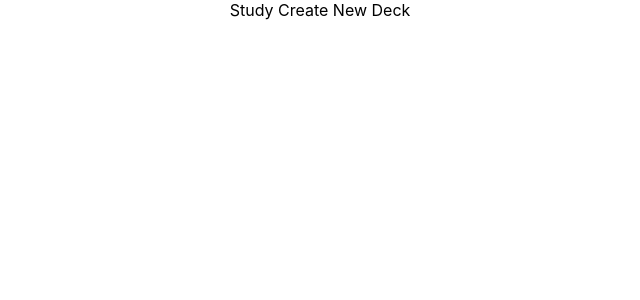
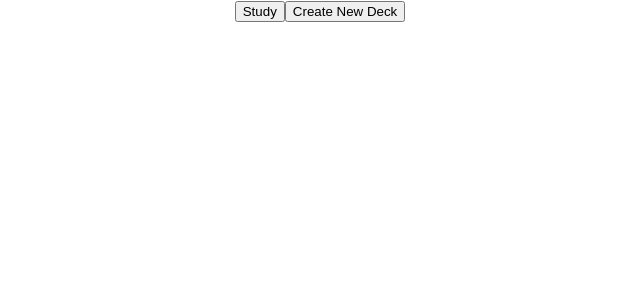
Before and after one commit to Matrawick/urban-rotary-phone, a React (Create React App) app in the folder flashcards/: page / in a window 1280 px wide. Shown: the top 300 px of the page, without its empty margins (320-960 px from the left). Built offline with nearby package versions, Linux system fonts and the light colour scheme.

Commit message:
Figured out how to have a button

```diff
--- a/flashcards/src/App.js
+++ b/flashcards/src/App.js
@@ -2,7 +2,7 @@ import logo from './logo.svg';
 import './App.css';
 
 
-import Menu from "./Components/Menu";
+import MainMenu from "./Components/MainMenu";
 import "./App.css";
 import React, { useState } from "react";
 
@@ -11,7 +11,7 @@ function App() {
   let [showMenu, setShowMenu] = useState(true);
   return (
     <div className="App">
-      {showMenu && <Menu />}
+      {showMenu && <MainMenu />}
     </div>
   );
 }
--- /dev/null
+++ b/flashcards/src/Components/MainMenu.js
@@ -0,0 +1,19 @@
+import React from "react";
+
+function MainMenu() {
+  const handleStudy = () => {
+    alert("Study clicked");
+  };
+  const handleDeck = () => {
+    alert("Deck clicked...");
+  };
+  return (
+    <div>
+      <button onClick={handleStudy}>Study</button>
+      <button type="submit" onClick={handleDeck}>Create New Deck</button>
+
+    </div>
+  );
+}
+
+export default MainMenu;
--- a/flashcards/src/Components/Menu.js
+++ /dev/null
@@ -1,7 +0,0 @@
-import React from "react";
-
-function Menu() {
-  return <div><a>Study</a> <a>Create New Deck</a></div>;
-}
-
-export default Menu;
```
